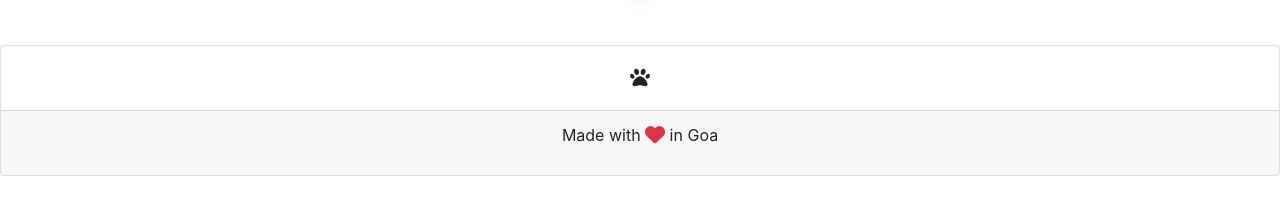
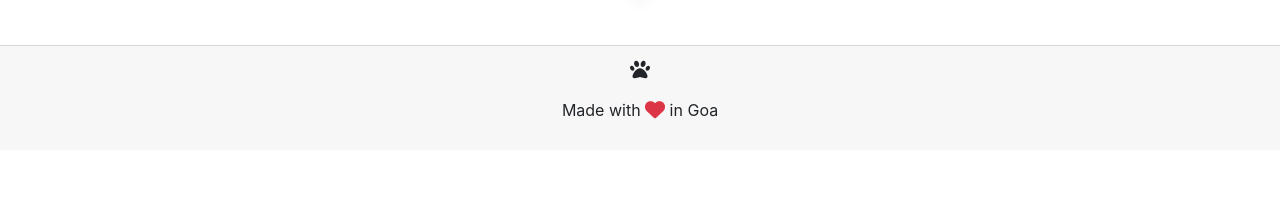
Before and after one commit to pantsufan/Project-Random-Dogs, a plain HTML site: page index.html in a window 1280 px wide. Shown: the part 536-750 px from the top of the page. Drawn offline with nearby package versions, Linux system fonts and the light colour scheme.

Commit message:
Add files via upload

```diff
--- a/index.html
+++ b/index.html
@@ -169,19 +169,11 @@
     <br><br>
 
 
-        <!-- <div class="card-footer w-auto">
+        <div class="card-footer w-auto h-auto d-flex flex-column justify-content-between">
                 <p class="card-text text-center"><i class="fas fa-paw fa-lg"></i></p>
                 <p class="text-center">Made with <i class="fas fa-heart fa-lg text-danger"></i> in Goa</p>
-        </div> -->
+        </div>
 
-        <div class="card">
-            <div class="card-body">
-                    <p class="card-text text-center"><i class="fas fa-paw fa-lg"></i></p>
-            </div>
-            <div class="card-footer">
-                    <p class="text-center">Made with <i class="fas fa-heart fa-lg text-danger"></i> in Goa</p>
-            </div>
-        </div>
 
 <script>
     const base_url="https://dog.ceo/api/breed";
```
